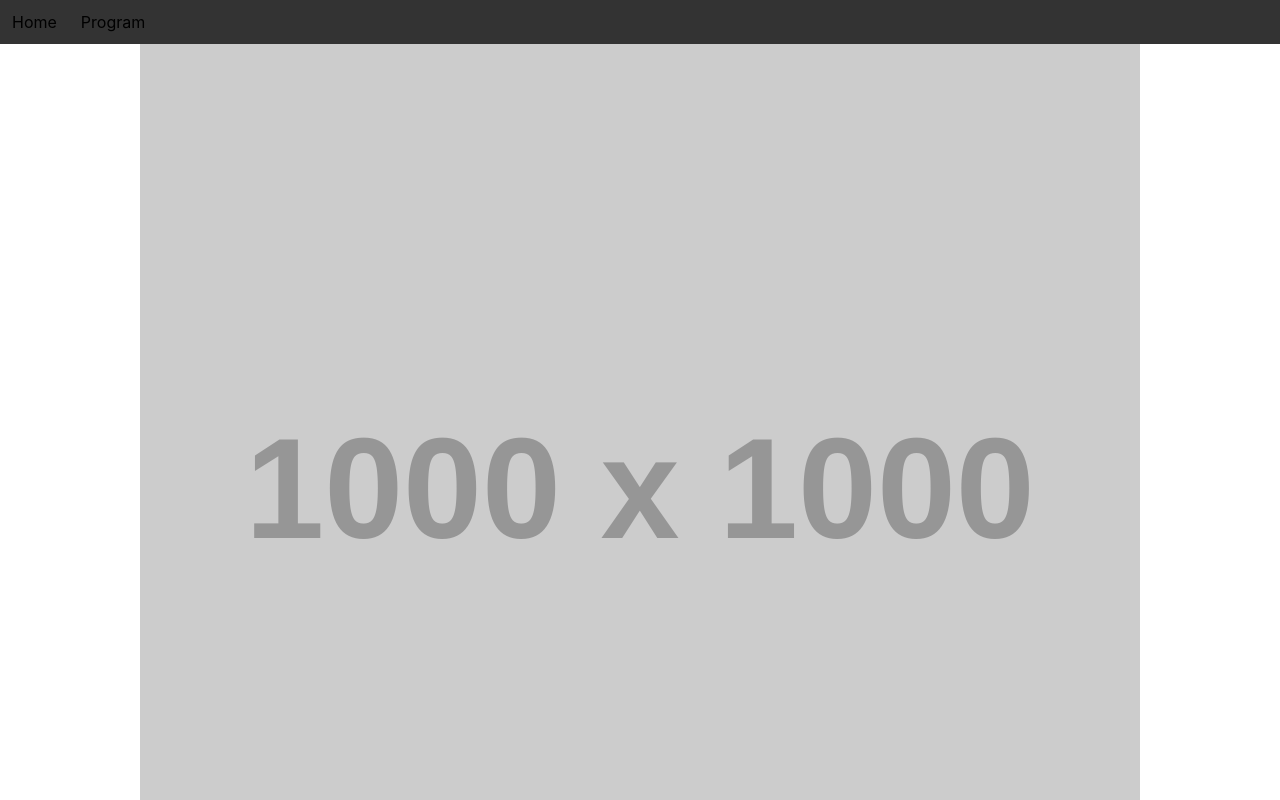
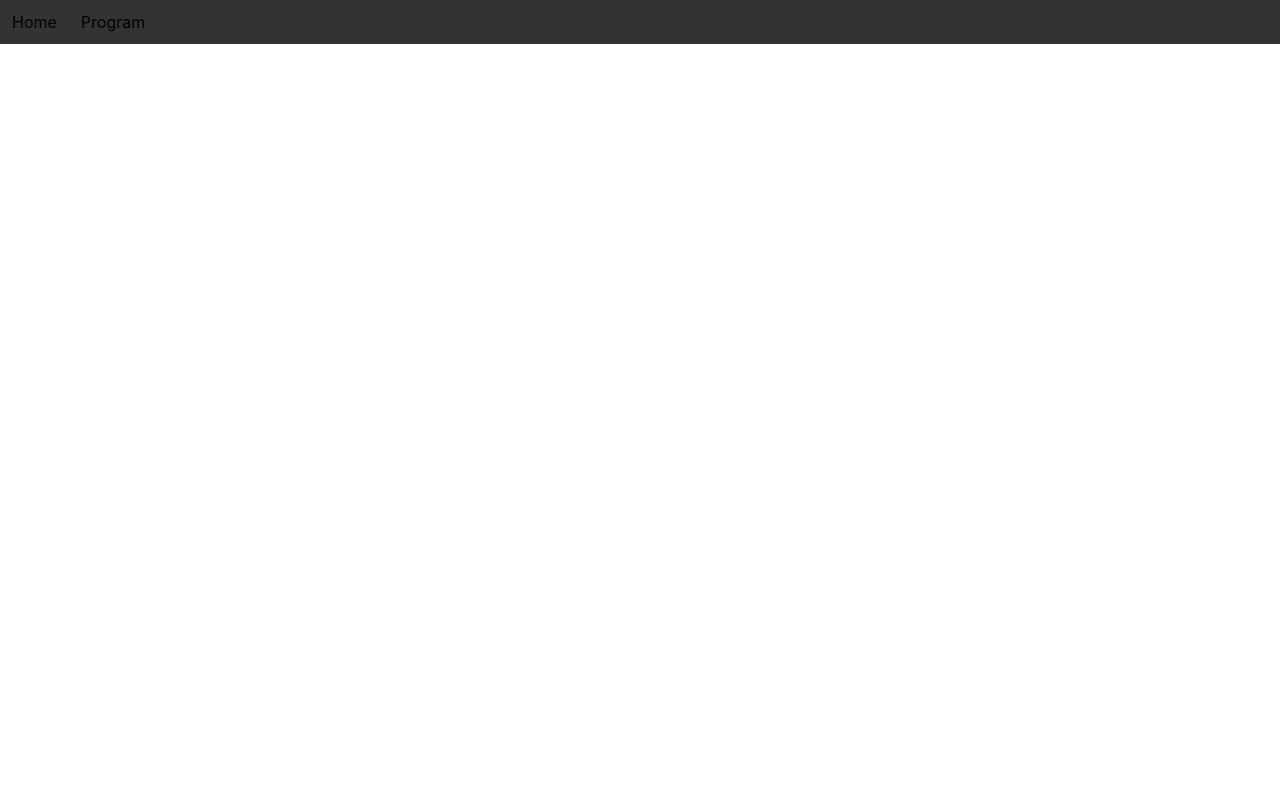
Before and after one commit to markusranda/holmefestivalen, a React (Create React App) app: page /program in a window 1280 px wide. Shown: the top 800 px of the page. Built offline with nearby package versions, Linux system fonts and the light colour scheme.

Commit message:
Router now works

```diff
--- a/src/App.js
+++ b/src/App.js
@@ -11,12 +11,8 @@ function App() {
       <Navbar />
       <BrowserRouter>
         <Switch>
-          <Route path="/">
-            <LandingPageScreen />
-          </Route>
-          <Route path="/program">
-            <ProgramScreen />
-          </Route>
+          <Route path="/" exact component={LandingPageScreen} />
+          <Route path="/program" exact component={ProgramScreen} />
         </Switch>
       </BrowserRouter>
     </React.Fragment>
```
